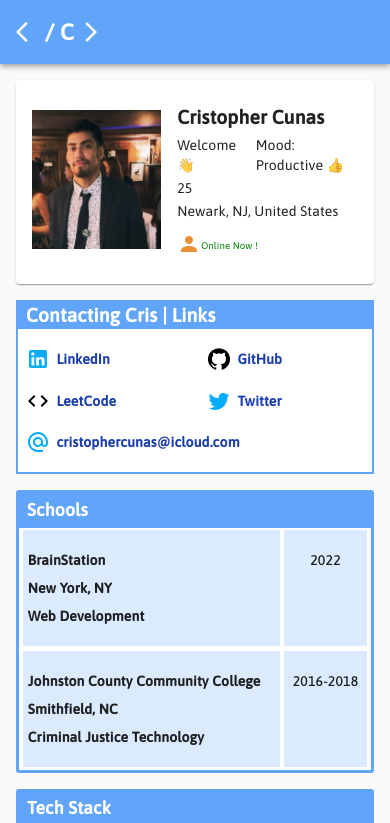
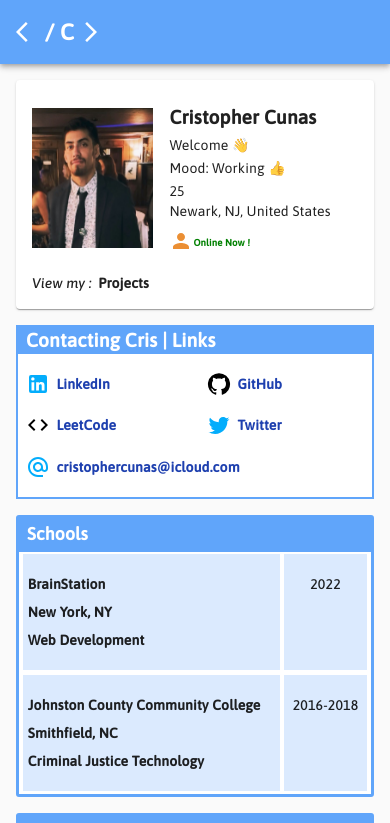
Before and after one commit to criscunas/Portfolio-Site, a Next.js app: page / in a window 390 px wide. Shown: the top 823 px of the page. Built offline with nearby package versions, Linux system fonts and the light colour scheme.

Commit message:
added scroll feature to projects for mobile only, cleaned up profile card scss

```diff
--- a/pages/_document.js
+++ b/pages/_document.js
@@ -14,7 +14,7 @@ export default class MyDocument extends Document {
             rel="stylesheet"
             href="https://fonts.googleapis.com/css?family=Roboto:300,400,500,700&display=swap"
           />
-          <link href="https://fonts.googleapis.com/css2?family=Asap:ital,wght@0,400;0,500;1,500&family=Noto+Sans:wght@200;300;400&display=swap" rel="stylesheet"></link>
+          <link href="https://fonts.googleapis.com/css2?family=Asap:ital,wght@0,400;0,500;1,500&family=Noto+Sans:wght@200;300;400&display=swap" as="preload" rel="stylesheet"></link>
         </Head>
         <body>
           <Main />
--- a/src/components/About/About.js
+++ b/src/components/About/About.js
@@ -1,4 +1,4 @@
-import { Box, Grid, styled, Card , CardHeader, CardContent, Avatar} from "@material-ui/core";
+import { Box, Grid, styled, Card , CardHeader, CardActions, Avatar} from "@material-ui/core";
 import aboutStyles from "./About.module.scss";
 import Image from "next/image";
 import {useRouter} from 'next/router';
@@ -140,16 +140,16 @@ export default function AboutInterests({blogs}) {
                 onClick={() => Router.push(`/posts/${slug}`)}
                 className={aboutStyles.about__blogs_post}
               >
-                {" "}
                 {excerpt.slice(0, 125)}....{" "}
               </p>
+              <CardActions>
                 <p className={aboutStyles.about__blogs_footer}>
-
                   Click above to read more
                   <span role="img" aria-label="pointer">
                     👆🏼
                   </span>{" "}
                 </p>
+              </CardActions>
             </Card>
           );
         })}
--- a/src/components/About/About.module.scss
+++ b/src/components/About/About.module.scss
@@ -75,7 +75,9 @@
 
   &__blogs_post {
     font-size: 0.9rem;
-    padding: 0.5rem 1rem 1rem 1rem;
+    line-height: 1.5rem;
+    font-weight: 400;
+    padding: 0.5rem 1rem 0 1rem;
     cursor: pointer;
 
     &:hover {
@@ -84,7 +86,9 @@
   }
 
   &__blogs_footer {
-    padding: 0 1rem 0.5rem 1rem;
+    padding: 0.5rem;
+    font-size: 0.8rem;
+
     span {
       font-size: 1.5rem;
     }
--- a/src/components/PostHeader/PostHeader.js
+++ b/src/components/PostHeader/PostHeader.js
@@ -10,7 +10,7 @@ export default function PostHeader({ title, date, author }) {
 
   const NavTo = (url , avatar) => {
     return (
-      <Link href={url} passHref={true}>
+      <Link as={url}>
         <a>
           {avatar}
         </a>
--- a/src/components/ProfileCard/ProfileCard.js
+++ b/src/components/ProfileCard/ProfileCard.js
@@ -4,6 +4,7 @@ import {
   Card,
   Box,
   Grid,
+  CardActions
 } from "@material-ui/core";
 import PersonIcon from "@mui/icons-material/Person";
 import LinkedInIcon from "@mui/icons-material/LinkedIn";
@@ -12,9 +13,11 @@ import TwitterIcon from '@mui/icons-material/Twitter';
 import AlternateEmailIcon from "@mui/icons-material/AlternateEmail";
 import CodeIcon from "@mui/icons-material/Code";
 import Link from 'next/link';
+import { useRef } from 'react';
 
 export default function ProfileCard() {
 
+  const myRef = useRef(null)
 
   const profilePhoto = () => {
     return (
@@ -22,10 +25,17 @@ export default function ProfileCard() {
         src="/images/profile.jpg"
         alt="profile-photo"
         width={130}
-        height={140}
+        height={150}
       />
     );
   }
+
+  const scrollToProjects = () => {
+    const section = document.getElementById('projects')
+    section.scrollIntoView({behavior:'smooth', block: 'start'});
+  }
+
+
 
   const profileBio = () => {
     return (
@@ -44,7 +54,7 @@ export default function ProfileCard() {
         <br />
         United States
         <br />
-        <p className={profileStyles.profile__bio__status}>
+        <p className={profileStyles.profile__card_online}>
           <span>
             <PersonIcon htmlColor="#eb8f34" />{" "}
           </span>
@@ -59,46 +69,49 @@ export default function ProfileCard() {
       <Card className={profileStyles.profile__card}>
         <Grid container spacing={1}>
           <Grid item xs={12}>
-            <p className={profileStyles.profile__name}> Cristopher Cunas </p>
+            <p className={profileStyles.profile__card_name}> Cristopher Cunas </p>
           </Grid>
-          <Grid item xs={12} className={profileStyles.profile__body}>
+          <Grid item xs={12} className={profileStyles.profile__card_body}>
             <div className={profileStyles.profile__image}>{profilePhoto()}</div>
             {profileBio()}
           </Grid>
           <Grid item xs={12}>
-            <p className={profileStyles.profile__current__mood}>
-              <span className={profileStyles.profile__span}> Mood: </span>
-              Productive
+            <p className={profileStyles.profile__card_mood}>
+              <span className={profileStyles.profile__card_mood_span}> Mood: </span>
               <span role="img" aria-label="thumbs-up">
-                👍
+                Productive 👍
               </span>
             </p>
+            <h1 className={profileStyles.profile__card_footer}>
+              View my:
+              <span className={profileStyles.profile__footer_link} onClick = {scrollToProjects} > Projects </span>{" "}
+            </h1>
           </Grid>
         </Grid>
       </Card>
 
       <Card className={profileStyles.profile__tablet_card}>
         <Grid container>
-          <div className={profileStyles.profile__tablet_body}>
+          <div className={profileStyles.profile__tablet_card_body}>
             <Grid item xs={5}>
               {profilePhoto()}
             </Grid>
-            <Grid item xs={7} className={profileStyles.profile__tablet_bio}>
-              <p className={profileStyles.profile__name_tablet}>
+            <Grid item xs={7} className={profileStyles.profile__tablet_card_bio}>
+              <p className={profileStyles.profile__tablet_card_name}>
                 Cristopher Cunas
               </p>
-              <div className={profileStyles.profile__welcome_tablet}>
+              <div className={profileStyles.profile__tablet_card_welcome}>
                 <p>
                   Welcome <span aria-label="wave">👋</span>
                 </p>
                 <p>
-                  Mood: Productive <span aria-label="thumbs-up"> 👍 </span>{" "}
+                  Mood: Working <span aria-label="thumbs-up"> 👍 </span>{" "}
                 </p>
               </div>
-              <div className={profileStyles.profile__location_tablet}>
+              <div className={profileStyles.profile__tablet_card_location}>
                 <p> 25 </p>
                 <p> Newark, NJ, United States </p>
-                <p className={profileStyles.profile__bio__status}>
+                <p className={profileStyles.profile__card_online}>
                   <span>
                     <PersonIcon htmlColor="#eb8f34" />{" "}
                   </span>
@@ -108,6 +121,10 @@ export default function ProfileCard() {
             </Grid>
           </div>
         </Grid>
+        <h1 className={profileStyles.profile__tablet_card_footer}>
+          View my :
+          <span onClick = {scrollToProjects} className={profileStyles.profile__footer_link}> Projects </span>{" "}
+        </h1>
       </Card>
 
       <Box className={profileStyles.profile__contact}>
--- a/src/components/ProfileCard/ProfileCard.module.scss
+++ b/src/components/ProfileCard/ProfileCard.module.scss
@@ -4,35 +4,66 @@
 .profile {
   margin: 1rem 0;
 
-  &__name {
-    font-weight: bold;
-    font-size: 1.2rem;
-    margin-top: 1rem;
-
-  }
-
-
   &__card {
     padding-left: 1rem;
 
-    // padding: 0 1rem;
-      // display: none;
     @include profile-card {
       display: none;
     }
   }
 
-
-  &__body {
-    display: flex;
-    // padding-left: 1rem;
-
-    flex-wrap: nowrap;
-    gap: 1.5rem;
+  &__card_name {
+    font-weight: bold;
+    font-size: 1.2rem;
+    margin: 1rem 0;
 
   }
 
+  &__card_body {
+    display: flex;
+    flex-wrap: nowrap;
+    gap: 1.2rem;
 
+  }
+
+  &__card_footer {
+    padding-bottom: 0.5rem;
+    font-style: italic;
+  }
+
+  &__card_footer_text {
+    margin-left: 0.3rem;
+    font-style: normal;
+
+    &:hover {
+      text-decoration: underline;
+    }
+  }
+
+  &__card_online {
+    font-size: 0.6rem;
+    display: flex;
+    font-weight: 600;
+    align-items: center;
+    margin-top: 0.5rem;
+    color: green;
+  }
+
+  &__card_mood {
+    font-size: 0.9rem;
+    padding: 0.5rem 0;
+  }
+
+  &__card_mood_span {
+    font-weight: bold;
+    color: black;
+    font-size: 0.9rem;
+  }
+
+  &__card_footer{
+    padding: 0.5rem 0 1rem 0;
+    font-size: 0.9rem;
+  }
 
   &__tablet_card {
 
@@ -44,55 +75,52 @@
     }
   }
 
-  &__tablet_body {
+  &__tablet_card_body {
     display: flex;
-    padding: 1.5rem 1rem;
+    padding: 1.5rem 1rem 1rem 1rem;
     align-items: center;
     gap: 1rem;
+
+    @include breakpoint {
+      padding: 2rem 1.5rem 1.5rem 1.5rem;
+    }
   }
 
 
-  &__name_tablet {
+  &__tablet_card_name {
     font-weight: bold;
     font-size: 1.2rem;
   }
 
-  &__welcome_tablet {
+  &__tablet_card_welcome {
     display: flex;
+    font-weight: 400;
     gap: 1rem;
     padding: 0.2rem 0;
   }
 
-  &__location_tablet {
+  &__tablet_card_welcome {
     display: flex;
     flex-direction: column;
     gap: 0.2rem;
   }
 
+  &__tablet_card_footer {
+    padding: 0 1rem 1rem 1rem;
+    font-style: italic;
+
+    @include tablet {
+      display: none;
+    }
+
+  }
 
 
-  &__bio__status {
-    font-size: 0.6rem;
-    display: flex;
-    align-items: center;
-    margin-top: 0.5rem;
-    color: green;
-  }
-
-  &__current {
-    padding-top: 1rem;
-  }
-
-  &__span {
+  &__footer_link {
+    margin-left: 0.2rem;
     font-weight: bold;
-    color: black;
-    font-size: 0.9rem;
-  }
-
-  &__current__mood {
-    font-size: 0.9rem;
-    padding: 0.5rem 0;
-
+    font-style: normal;
+    cursor: pointer;
   }
 
   &__current__blog {
--- a/src/components/Projects/Projects.js
+++ b/src/components/Projects/Projects.js
@@ -46,7 +46,7 @@ export default function Projects () {
 
   return (
     <>
-      <Box className={projectStyles.project}>
+      <Box id = "projects" className={projectStyles.project}>
         <h1 className={projectStyles.project__header}> Projects </h1>
         <Card className={projectStyles.project__section}>
           <CardHeader title = "Digi" titleTypographyProps={{variant: 'h5'}} avatar = {NavTo('https://github.com/criscunas/digi-client')} />
--- a/styles/Home.module.scss
+++ b/styles/Home.module.scss
@@ -12,7 +12,7 @@
   }
 
   &__top {
-    flex: 0.7;
+    flex: 0.8;
   }
 
   &__bottom {
```
Lines whose indentation alone changed are shown as unchanged.
